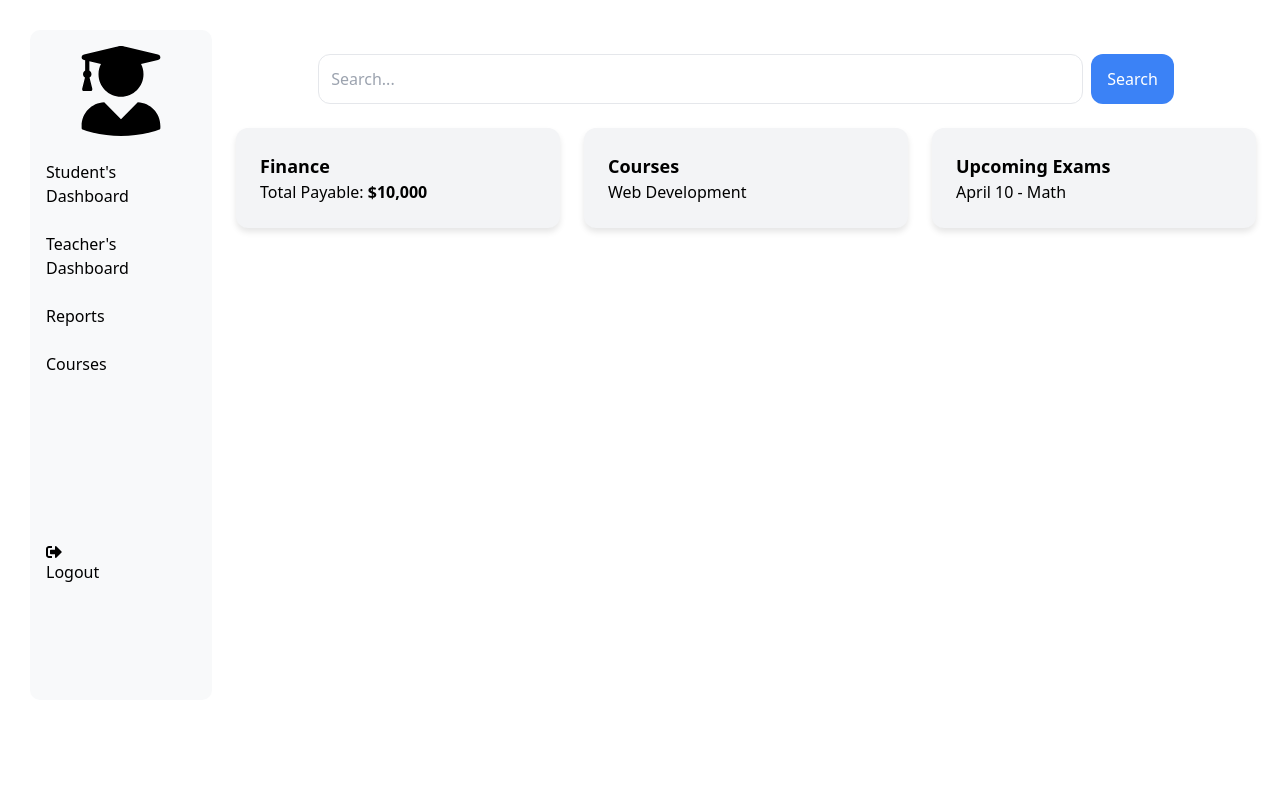
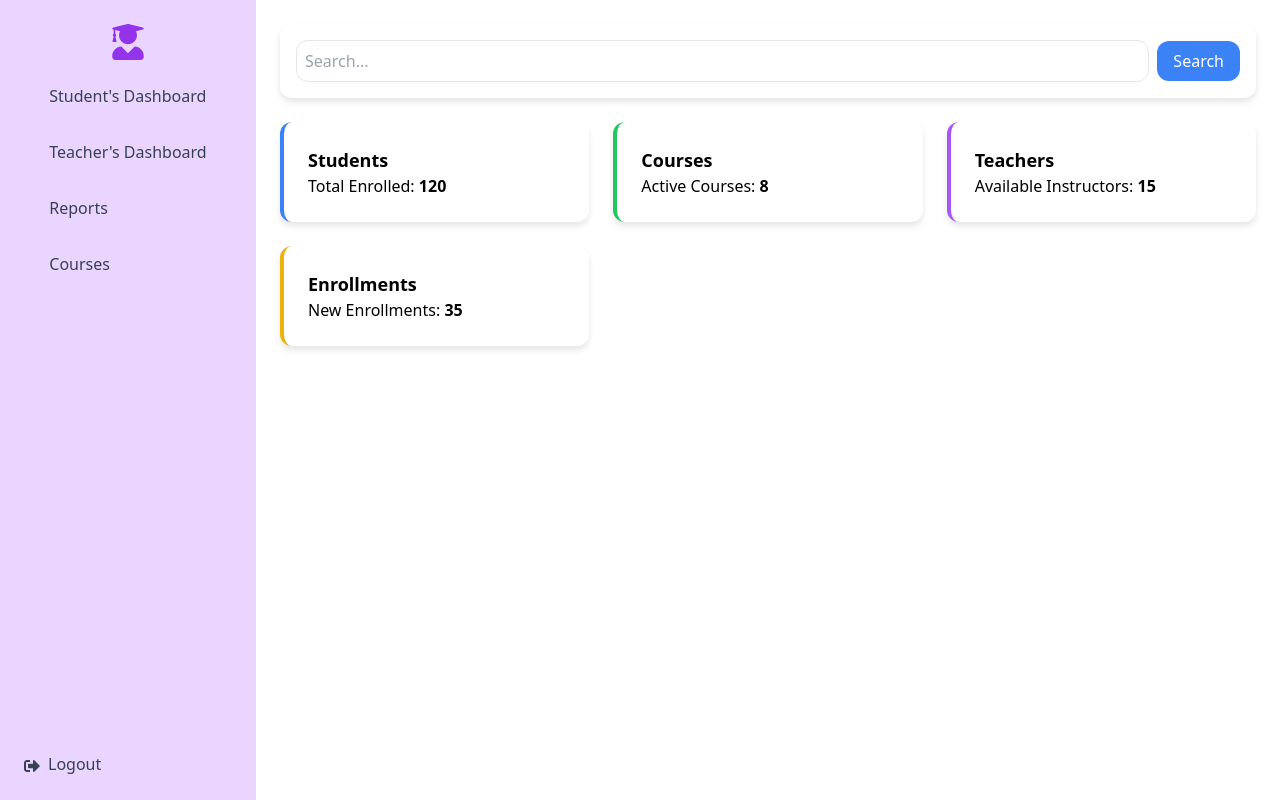
Before and after one commit to MorrisGcode/student-portal, a React (Vite) app: page /students in a window 1280 px wide. Built offline with nearby package versions, Linux system fonts and the light colour scheme.

Commit message:
admin addition

```diff
--- a/src/App.jsx
+++ b/src/App.jsx
@@ -23,7 +23,7 @@ function App() {
       {userRole === "students" && <Students/>}
       {userRole === "teachers" && <Teachers />}
       {userRole === "admin"&& <Admin/>} */}
-      <Teachers/>
+      <Admin/>
     </div>
   );
 }
--- a/src/components/Admin.jsx
+++ b/src/components/Admin.jsx
@@ -1,73 +1,142 @@
-import React from 'react'
-import { FaUserGraduate , FaHome, FaBook, FaClipboardList, FaCalendar, FaSignOutAlt } from "react-icons/fa";
+// import React from 'react'
+// import { FaUserGraduate , FaHome, FaBook, FaClipboardList, FaCalendar, FaSignOutAlt } from "react-icons/fa";
+
+// function Admin() {
+//   return (
+
+//    <div className='bar'>
+//            <div className='sidebar'>
+
+//                <nav className='nav'>
+
+//                    <ul>
+//                    <div className='logo'>
+//                     < FaUserGraduate className='logo-icon' />
+//                     </div>
+//                        <br />
+//                        <li><a href="Students.jsx"> Student's Dashboard</a></li>
+//                        <br />
+//                        <li><a href="Teachers.jsx">Teacher's Dashboard</a></li>
+//                        <br />
+//                        <li><a href="#">Reports</a></li>
+//                        <br />
+
+//                        <li><a href="Courses">Courses</a></li>
+//                        <br />
+//                        <br />
+//                        <br />
+//                        <br />
+//                        <br />
+//                        <br />
+//                        <br />
+//                        <FaSignOutAlt />
+//                       <li><a href="#">Logout</a></li>
+
+//                    </ul>
+//                </nav>
+
+//                <div className="flex flex-col w-full p-6 space-y-6">
+//      {/* Search Bar */}
+//      <div className="w-full flex justify-center">
+//        <input type="text" placeholder="Search..." className="w-3/4 p-3 border rounded-lg" />
+//        <button className="ml-2 bg-blue-500 text-white px-4 py-2 rounded-lg">Search</button>
+//      </div>
+
+//      {/* Responsive Grid for Cards */}
+//      <div className="grid grid-cols-1 md:grid-cols-2 lg:grid-cols-3 gap-6">
+//        {/* Finance Card */}
+//        <div className="bg-gray-100 p-6 rounded-lg shadow-md">
+//          <h3 className="text-lg font-bold">Finance</h3>
+//          <p>Total Payable: <span className="font-semibold">$10,000</span></p>
+//        </div>
+
+//        {/* Courses Card */}
+//        <div className="bg-gray-100 p-6 rounded-lg shadow-md">
+//          <h3 className="text-lg font-bold">Courses</h3>
+//          <p>Web Development</p>
+//        </div>
+
+//        {/* Upcoming Exams Card */}
+//        <div className="bg-gray-100 p-6 rounded-lg shadow-md">
+//          <h3 className="text-lg font-bold">Upcoming Exams</h3>
+//          <p>April 10 - Math</p>
+//        </div>
+//      </div>
+//    </div>
+//        </div>
+
+//      </div>
+
+//   )
+// }
+
+// export default Admin
+
+import React from 'react';
+import { FaUserGraduate, FaSignOutAlt } from "react-icons/fa";
 
 function Admin() {
   return (
+    <div className="flex">
+      {/* Sidebar */}
+      <div className="w-64 h-screen bg-purple-200 p-6 fixed">
+        <div className="flex flex-col items-center">
+          <FaUserGraduate className="text-4xl mb-4 text-purple-600" />
+          <ul className="space-y-4 text-gray-700">
+            <li><a href="Students.jsx" className="block p-2 hover:text-purple-600">Student's Dashboard</a></li>
+            <li><a href="Teachers.jsx" className="block p-2 hover:text-purple-600">Teacher's Dashboard</a></li>
+            <li><a href="#" className="block p-2 hover:text-purple-600">Reports</a></li>
+            <li><a href="Courses" className="block p-2 hover:text-purple-600">Courses</a></li>
+          </ul>
+        </div>
+        {/* Logout */}
+        <div className="absolute bottom-6 left-6">
+          <FaSignOutAlt className="inline-block mr-2 text-gray-700" />
+          <a href="#" className="text-gray-700 hover:text-red-600">Logout</a>
+        </div>
+      </div>
 
-   <div className='bar'>
-           <div className='sidebar'>
-
-               <nav className='nav'>
-
-                   <ul>
-                   <div className='logo'>
-                    < FaUserGraduate className='logo-icon' />
-                    </div>
-                       <br />
-                       <li><a href="Students.jsx"> Student's Dashboard</a></li>
-                       <br />
-                       <li><a href="Teachers.jsx">Teacher's Dashboard</a></li>
-                       <br />
-                       <li><a href="#">Reports</a></li>
-                       <br />
-
-                       <li><a href="Courses">Courses</a></li>
-                       <br />
-                       <br />
-                       <br />
-                       <br />
-                       <br />
-                       <br />
-                       <br />
-                       <FaSignOutAlt />
-                      <li><a href="#">Logout</a></li>
-
-                   </ul>
-               </nav>
-
-               <div className="flex flex-col w-full p-6 space-y-6">
+      {/* Main Content */}
+      <div className="ml-64 w-full p-6">
         {/* Search Bar */}
-     <div className="w-full flex justify-center">
-       <input type="text" placeholder="Search..." className="w-3/4 p-3 border rounded-lg" />
+        <div className="flex justify-between items-center bg-white p-4 rounded-lg shadow-md">
+          <input
+            type="text"
+            placeholder="Search..."
+            className="flex-grow p-2 border rounded-lg"
+          />
           <button className="ml-2 bg-blue-500 text-white px-4 py-2 rounded-lg">Search</button>
         </div>
 
-     {/* Responsive Grid for Cards */}
-     <div className="grid grid-cols-1 md:grid-cols-2 lg:grid-cols-3 gap-6">
-       {/* Finance Card */}
-       <div className="bg-gray-100 p-6 rounded-lg shadow-md">
-         <h3 className="text-lg font-bold">Finance</h3>
-         <p>Total Payable: <span className="font-semibold">$10,000</span></p>
+        {/* Dashboard Cards */}
+        <div className="grid grid-cols-1 md:grid-cols-2 lg:grid-cols-3 gap-6 mt-6">
+          {/* Student Management Card */}
+          <div className="bg-white p-6 rounded-lg shadow-md border-l-4 border-blue-500">
+            <h3 className="text-lg font-bold">Students</h3>
+            <p>Total Enrolled: <span className="font-semibold">120</span></p>
           </div>
 
-       {/* Courses Card */}
-       <div className="bg-gray-100 p-6 rounded-lg shadow-md">
+          {/* Course Management Card */}
+          <div className="bg-white p-6 rounded-lg shadow-md border-l-4 border-green-500">
             <h3 className="text-lg font-bold">Courses</h3>
-         <p>Web Development</p>
+            <p>Active Courses: <span className="font-semibold">8</span></p>
           </div>
 
-       {/* Upcoming Exams Card */}
-       <div className="bg-gray-100 p-6 rounded-lg shadow-md">
-         <h3 className="text-lg font-bold">Upcoming Exams</h3>
-         <p>April 10 - Math</p>
+          {/* Teacher Management Card */}
+          <div className="bg-white p-6 rounded-lg shadow-md border-l-4 border-purple-500">
+            <h3 className="text-lg font-bold">Teachers</h3>
+            <p>Available Instructors: <span className="font-semibold">15</span></p>
+          </div>
+
+          {/* Enrollments Card */}
+          <div className="bg-white p-6 rounded-lg shadow-md border-l-4 border-yellow-500">
+            <h3 className="text-lg font-bold">Enrollments</h3>
+            <p>New Enrollments: <span className="font-semibold">35</span></p>
           </div>
         </div>
       </div>
     </div>
-
-     </div>
-
-  )
+  );
 }
 
-export default Admin
+export default Admin;
```
Lines whose indentation alone changed are shown as unchanged.
